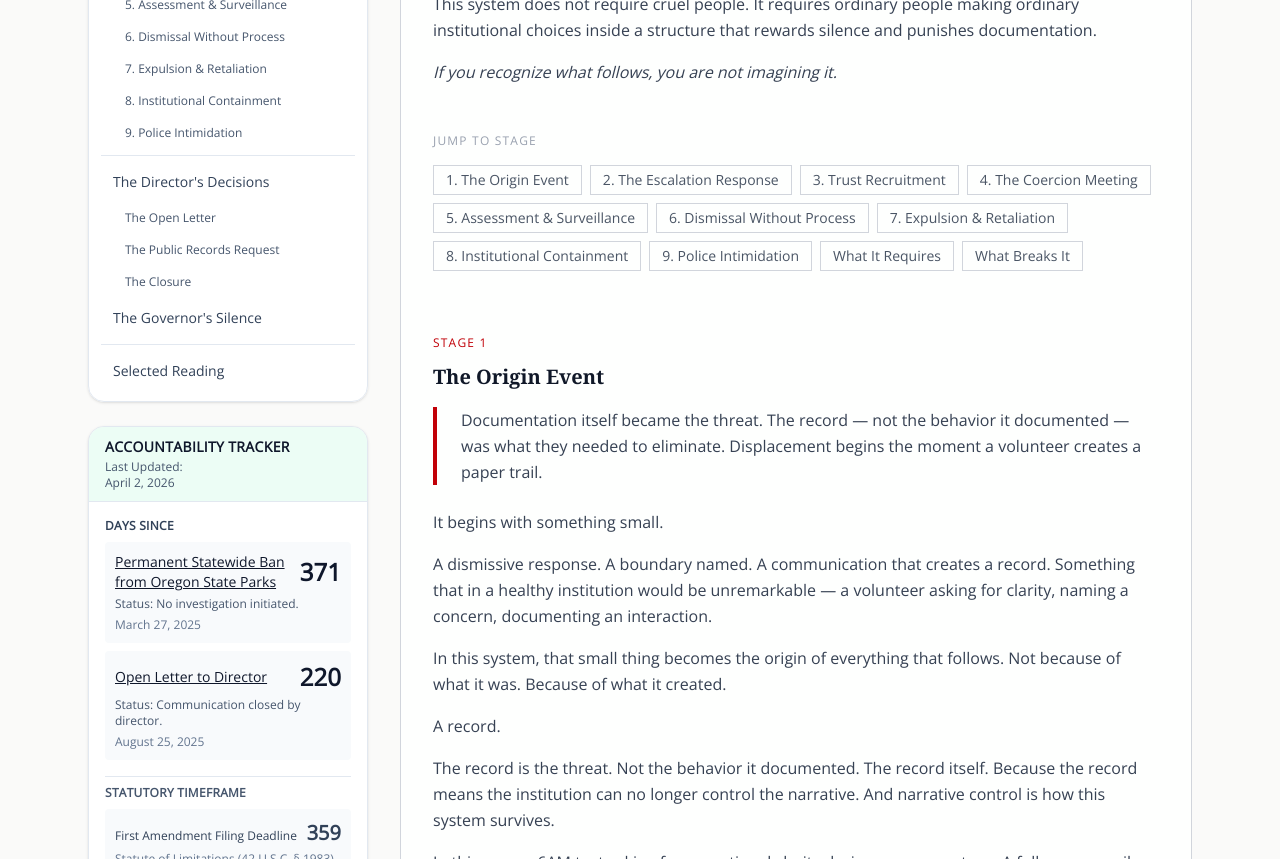
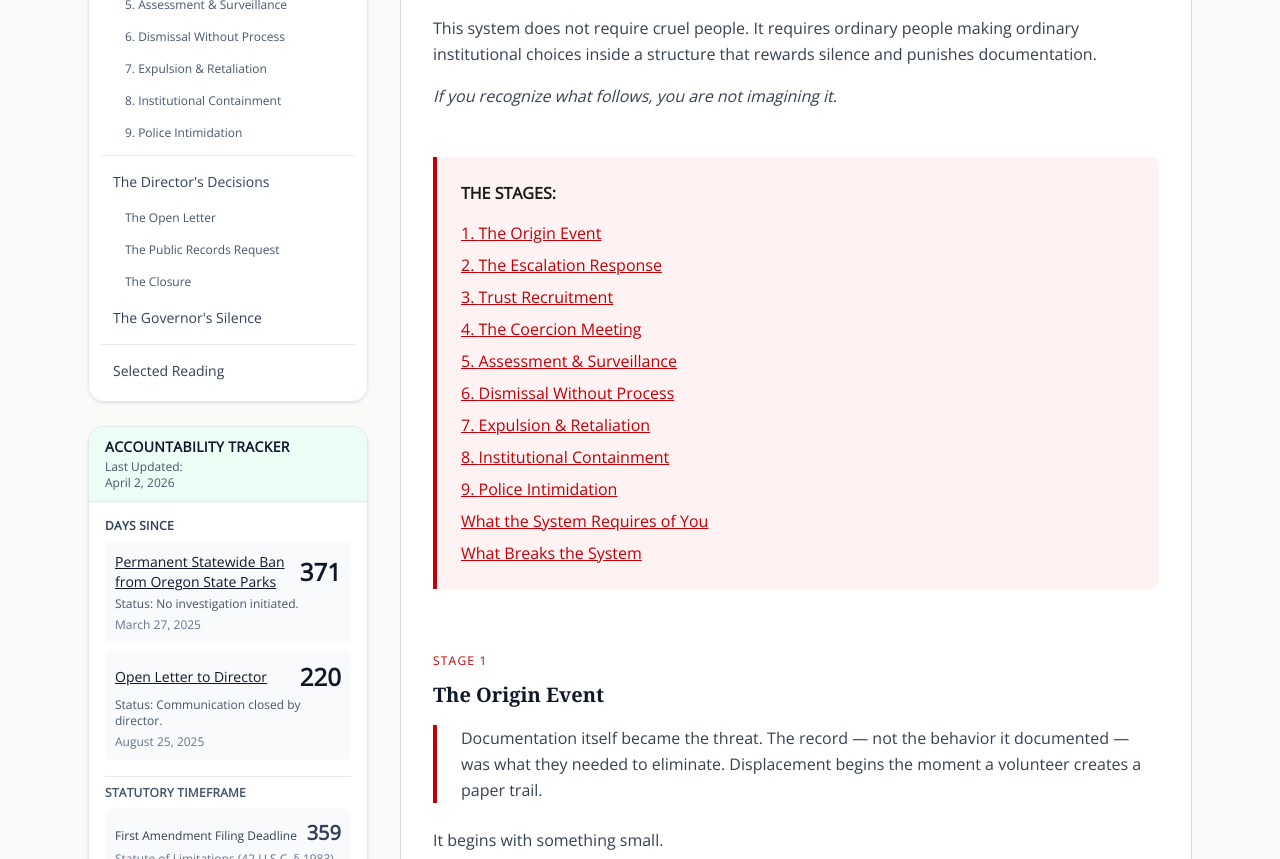
Before and after one commit to rswfire/rswfire.oprd, a Next.js app: page /displacement in a window 1280 px wide. Shown: the part 800-1659 px from the top of the page. Built offline with nearby package versions, Linux system fonts and the light colour scheme.

Commit message:
Updated Displacement.tsx

```diff
--- a/app/(archive)/displacement/page.tsx
+++ b/app/(archive)/displacement/page.tsx
@@ -24,6 +24,7 @@ export default function DisplacementPage() {
     return (
         <SectionPage
             title="THE DISPLACEMENT FRAMEWORK"
+            subtitle="THE WEAPON AND THE GOAL"
             previousPage={{ href: "/ethics", label: "A Note About Ethics" }}
             nextPage={{ href: "/faq", label: "Frequently Asked Questions" }}
         >
@@ -53,26 +54,16 @@ export default function DisplacementPage() {
                 If you recognize what follows, you are not imagining it.
             </p>
 
-            <nav className="mb-16">
-                <p className="text-xs font-mono uppercase tracking-widest text-gray-400 mb-4">Jump to stage</p>
-                <div className="flex flex-wrap gap-2">
+            <div className="p-6 bg-red-50 border-l-4 border-red-700 rounded-r-lg mb-16">
+                <div className="text-base font-semibold mb-4">THE STAGES:</div>
+                <ul className="space-y-2">
                     {stages.map((stage) => (
-                        <Link
-                            key={stage.id}
-                            href={`#${stage.id}`}
-                            className="text-sm border border-gray-300 px-3 py-1 text-gray-600 hover:border-red-700 hover:text-red-700 transition-colors"
-                        >
-                            {stage.number}. {stage.title}
-                        </Link>
+                        <li key={stage.id}><a href={`#${stage.id}`} className="text-red-700 underline hover:text-red-600">{stage.number}. {stage.title}</a></li>
                     ))}
-                    <Link href="#requires" className="text-sm border border-gray-300 px-3 py-1 text-gray-600 hover:border-red-700 hover:text-red-700 transition-colors">
-                        What It Requires
-                    </Link>
-                    <Link href="#breaks" className="text-sm border border-gray-300 px-3 py-1 text-gray-600 hover:border-red-700 hover:text-red-700 transition-colors">
-                        What Breaks It
-                    </Link>
-                </div>
-            </nav>
+                    <li><a href="#requires" className="text-red-700 underline hover:text-red-600">What the System Requires of You</a></li>
+                    <li><a href="#breaks" className="text-red-700 underline hover:text-red-600">What Breaks the System</a></li>
+                </ul>
+            </div>
 
             {/* STAGE 1 — ORIGIN */}
             <section id="origin" className="scroll-mt-48 mb-16">
```
